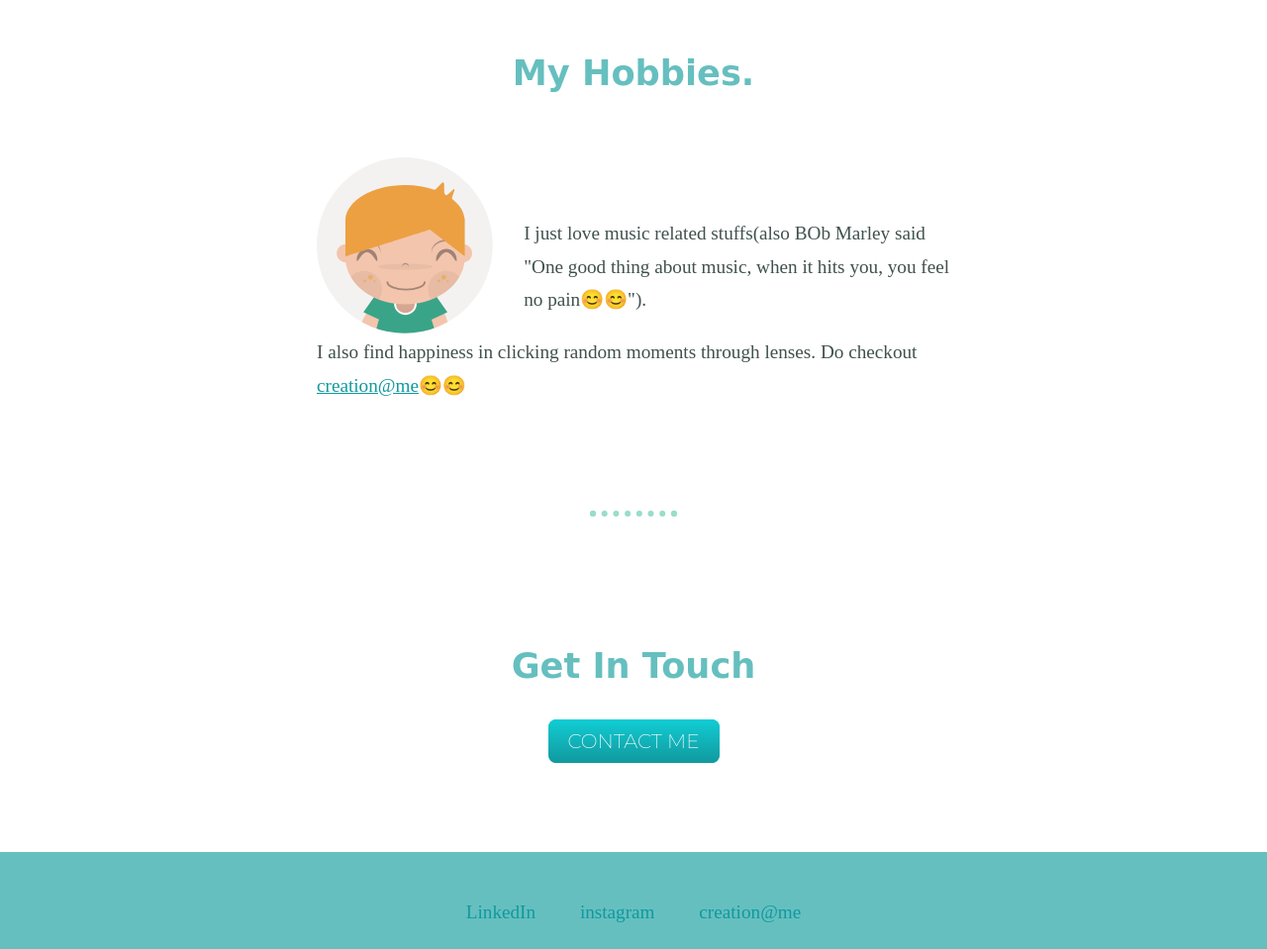
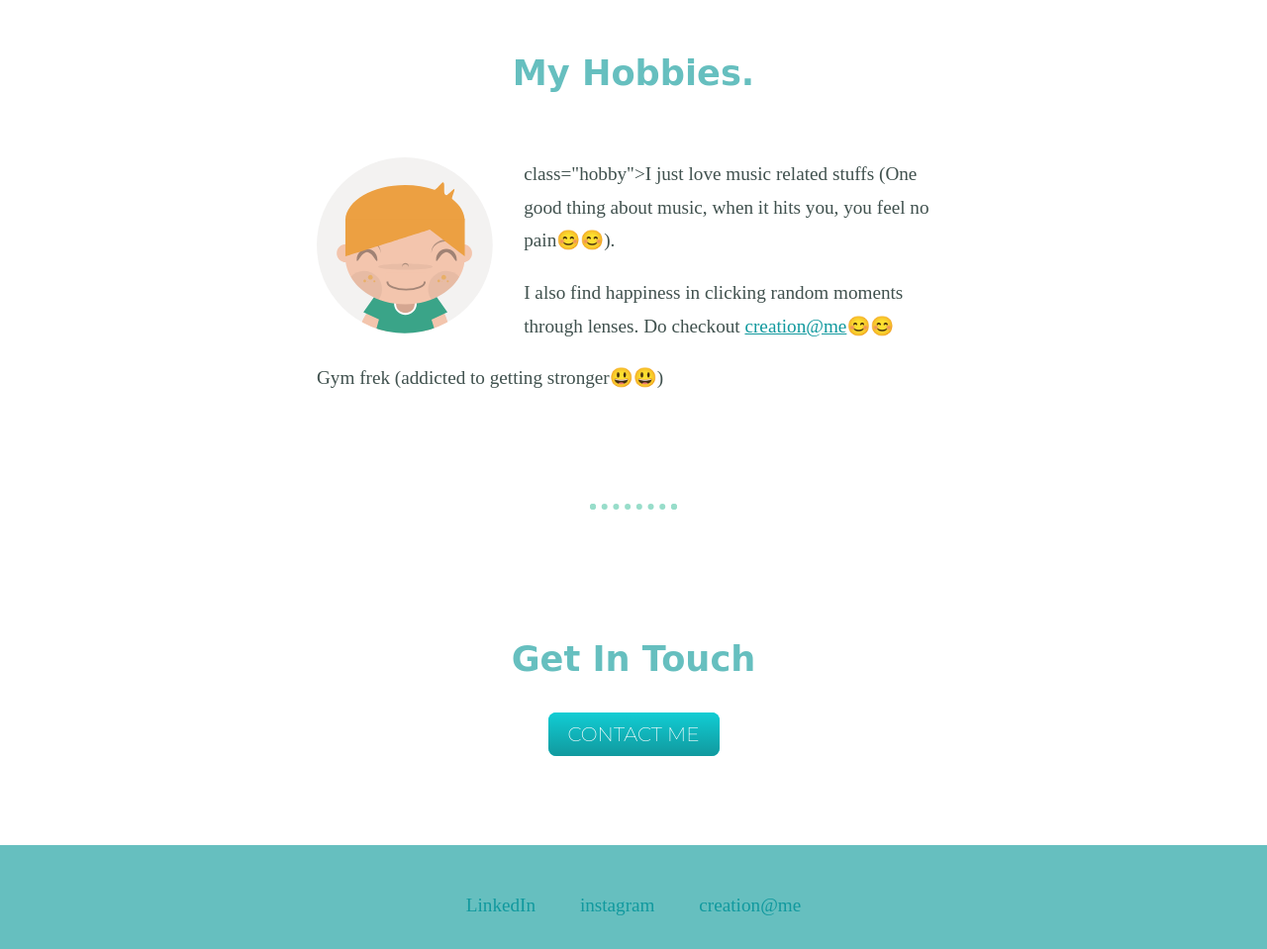
Before and after one commit to raj-nishant/personal-site, a plain HTML site: page index.html in a window 1280 px wide. Shown: the part 1989-2948 px from the top of the page at 99% size. Drawn offline with Linux system fonts and the light colour scheme.

Commit message:
Update index.html

```diff
--- a/index.html
+++ b/index.html
@@ -38,8 +38,9 @@
       <h2>My Hobbies.</h2>
       <div class="skill-row">
         <img class="prog" src="images/me.svg" alt="me">
-        <p class="hobby">I just love music related stuffs(also BOb Marley said "One good thing about music, when it hits you, you feel no pain😊😊").</p>
+        <p> class="hobby">I just love music related stuffs (One good thing about music, when it hits you, you feel no pain😊😊).</p>
         <p>I also find happiness in clicking random moments through lenses. Do checkout <a href="https://500px.com/p/rajnishant?view=photos">creation@me</a>😊😊</p>
+        <p> Gym frek (addicted to getting stronger😃😃) </p>
       </div>
     </div>
 
```
